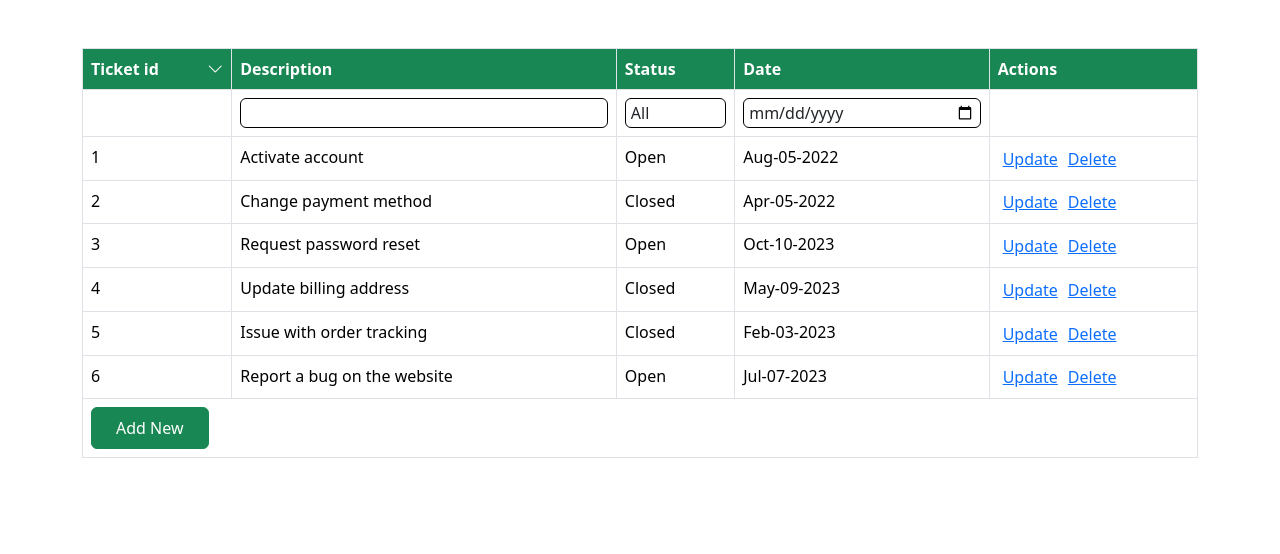
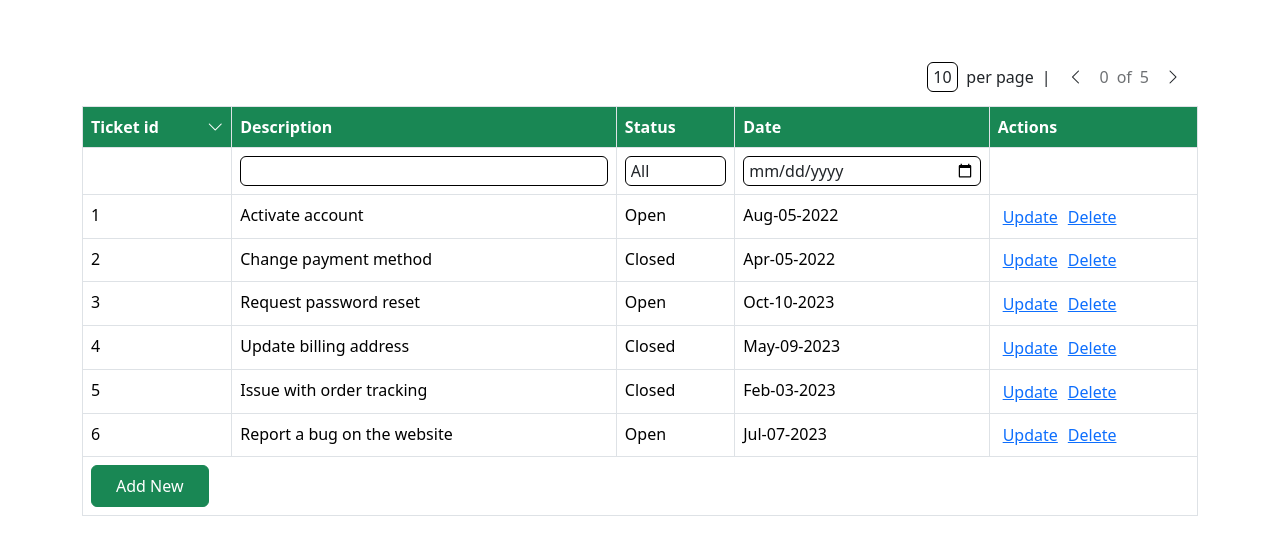
Before and after one commit to waleedlh10/net_angular_crud, an Angular app in the folder front_app/: page /tickets in a window 1280 px wide. Shown: the top 554 px of the page. Built offline with nearby package versions, Linux system fonts and the light colour scheme.

Commit message:
pagination front

```diff
--- a/front_app/src/app/components/feature/table/table.component.html
+++ b/front_app/src/app/components/feature/table/table.component.html
@@ -1,4 +1,30 @@
 <div class="col">
+    <div class=" justify-content-end pagination d-flex justify-content-end p-2 gap-2 align-items-center">
+        <div>
+            <select id="per_page" (ngModelChange)="get_table_content()" class="form-control">
+                <option [value]="10">10</option>
+                <option [value]="25">25</option>
+                <option [value]="50">50</option>
+            </select>
+        </div>
+        <div>per page</div>
+        <div>|</div>
+        <div class="btn-group" role="group" aria-label="Basic example">
+            <button type="button" class="btn  p-2" (click)="get_prevent_page()">
+                <i class="bi bi-chevron-left"></i>
+            </button>
+            <button type="button" class="btn p-2 border-0" disabled>
+                <div class="pagination_details d-flex flex-nowrap gap-2">
+                    <span>{{page}}</span>
+                    <span>of</span>
+                    <span>{{total_pages}}</span>
+                </div>
+            </button>
+            <button type="button" class="btn  p-2" (click)="get_next_page()">
+                <i class="bi bi-chevron-right"></i>
+            </button>
+        </div>
+    </div>
     <div class="row">
         <table class="table table-bordered">
             <thead>
--- a/front_app/src/app/components/feature/table/table.component.ts
+++ b/front_app/src/app/components/feature/table/table.component.ts
@@ -25,6 +25,9 @@ export class TableComponent implements OnInit {
   @ViewChild(ToastComponent) toast!: ToastComponent;
   toast_message: string = '';
   toast_timeout: number = 5;
+  total_pages: number = 5;
+  page: number = 0;
+  item_per_page: number = 10;
 
   constructor(
     private ticketsService: TicketsService,
@@ -44,8 +47,6 @@ export class TableComponent implements OnInit {
   }
 
   get_table_content() {
-    console.log('get_table_content');
-
     return this.ticketsService.get_table_content();
   }
 
@@ -109,4 +110,17 @@ export class TableComponent implements OnInit {
 
     this.toast.show();
   }
+
+  get_next_page() {
+    if (this.page < this.total_pages) {
+      this.page += 1;
+    }
+    this.get_table_content();
+  }
+  get_prevent_page() {
+    if (this.page > 1) {
+      this.page -= 1;
+    }
+    this.get_table_content();
+  }
 }
```
